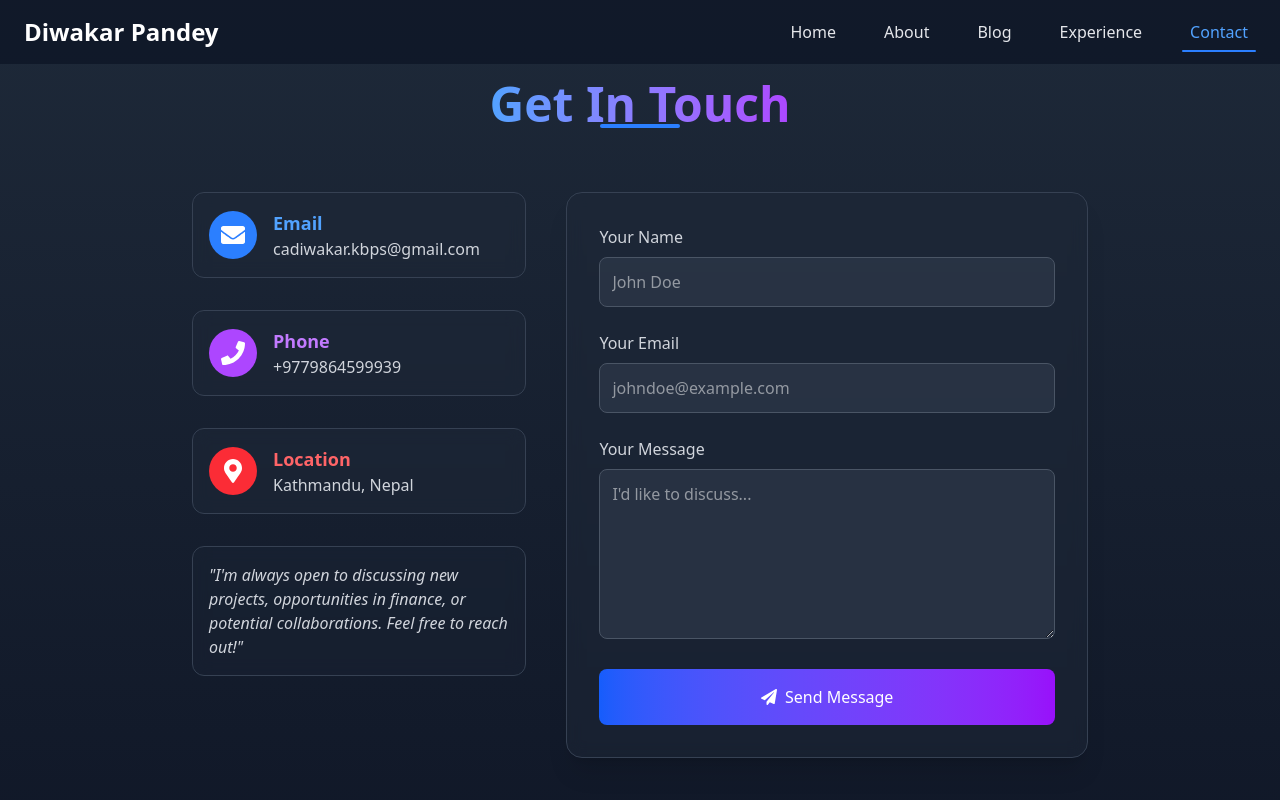
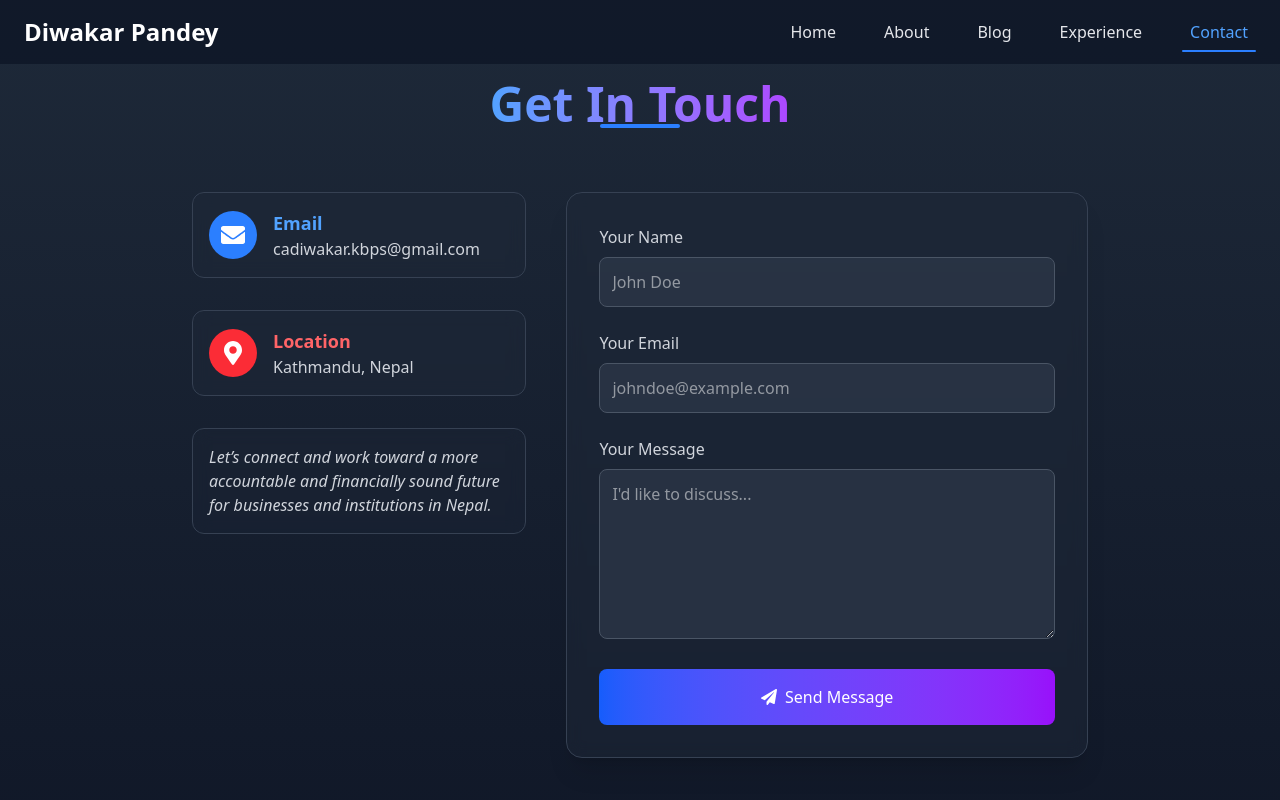
Before and after one commit to RajeshPandey10/diwakar_frontend, a React (Vite) app: page /contact in a window 1280 px wide. Shown: the top 800 px of the page. Built offline with nearby package versions, Linux system fonts and the light colour scheme.

Commit message:
home-changed

```diff
--- a/src/components/Contact/Contact.jsx
+++ b/src/components/Contact/Contact.jsx
@@ -117,26 +117,7 @@ const Contact = () => {
                 </div>
               </motion.div>
 
-              <motion.div
-                className="flex items-center p-4 bg-gray-800/50 backdrop-blur-sm rounded-xl border border-gray-700 transform hover:-translate-y-1 transition-transform duration-300"
-                variants={itemVariants}
-                whileHover={{ boxShadow: "0 0 25px rgba(168, 85, 247, 0.3)" }}
-              >
-                <div className="p-3 bg-purple-500 text-white rounded-full mr-4">
-                  <FaPhone size={24} />
-                </div>
-                <div>
-                  <h3 className="text-lg font-semibold text-purple-400">
-                    Phone
-                  </h3>
-                  <a
-                    href="tel:+919876543210"
-                    className="text-gray-300 hover:text-white transition-colors"
-                  >
-                    +9779864599939
-                  </a>
-                </div>
-              </motion.div>
+
 
               <motion.div
                 className="flex items-center p-4 bg-gray-800/50 backdrop-blur-sm rounded-xl border border-gray-700 transform hover:-translate-y-1 transition-transform duration-300"
@@ -159,8 +140,7 @@ const Contact = () => {
                 variants={itemVariants}
               >
                 <p className="text-gray-300 italic">
-                  "I'm always open to discussing new projects, opportunities in
-                  finance, or potential collaborations. Feel free to reach out!"
+                Let’s connect and work toward a more accountable and financially sound future for businesses and institutions in Nepal.
                 </p>
               </motion.div>
             </motion.div>
--- a/src/components/Home/Home.jsx
+++ b/src/components/Home/Home.jsx
@@ -150,8 +150,7 @@ const Home = () => {
               Chartered Accountant
             </h3>
             <p className="text-gray-300">
-              Expert in financial management with a focus on strategic tax
-              planning and business advisory services.
+            With hands-on experience in auditing, regulatory compliance, and public finance management, I help organizations strengthen their financial strategies, ensure compliance, and drive long-term value. I believe that precision in numbers should always be paired with a clear understanding of the bigger picture.
             </p>
           </motion.div>
 
```
